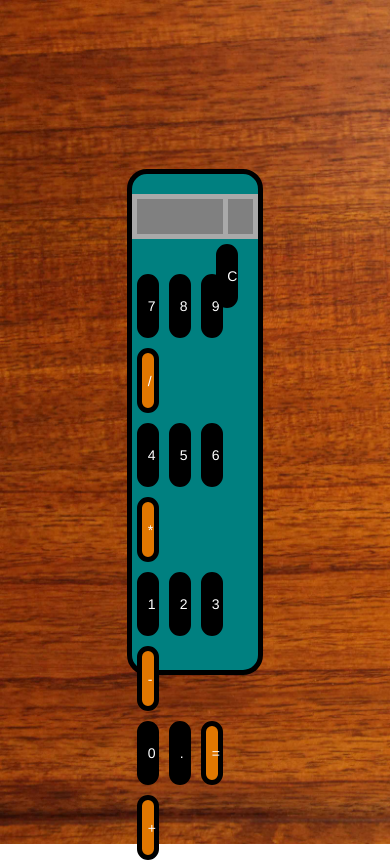
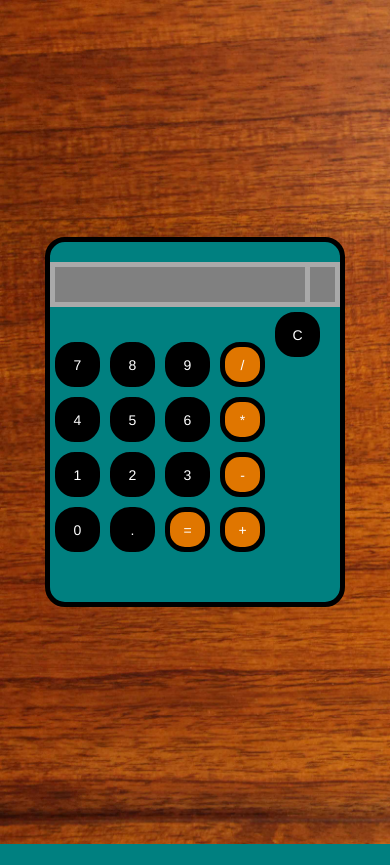
Before and after one commit to sliceking/svwielga4.github.io, a PHP site: page / in a window 390 px wide. After the commit the page ends 844 px from the top, so only its background shows below. Run offline with PHP 8.4, Linux system fonts and the light colour scheme.

Commit message:
still playing with mobile

```diff
--- a/calculator/style.css
+++ b/calculator/style.css
@@ -12,8 +12,8 @@ button{
     border:5px solid black;
     border-radius:20px;
     margin: 5px;
-    width:15%;
-    height:13%;
+    width:45px;
+    height:45px;
     color:white;
     background-color: black;
 }
@@ -28,8 +28,8 @@ h1{
 #calc_body{
     position:relative;
     border:5px solid black;
-    width:35%;
-    height:60%;
+    width:300px;
+    height:370px;
     border-radius:20px;
     background-color: teal;
 }
```
